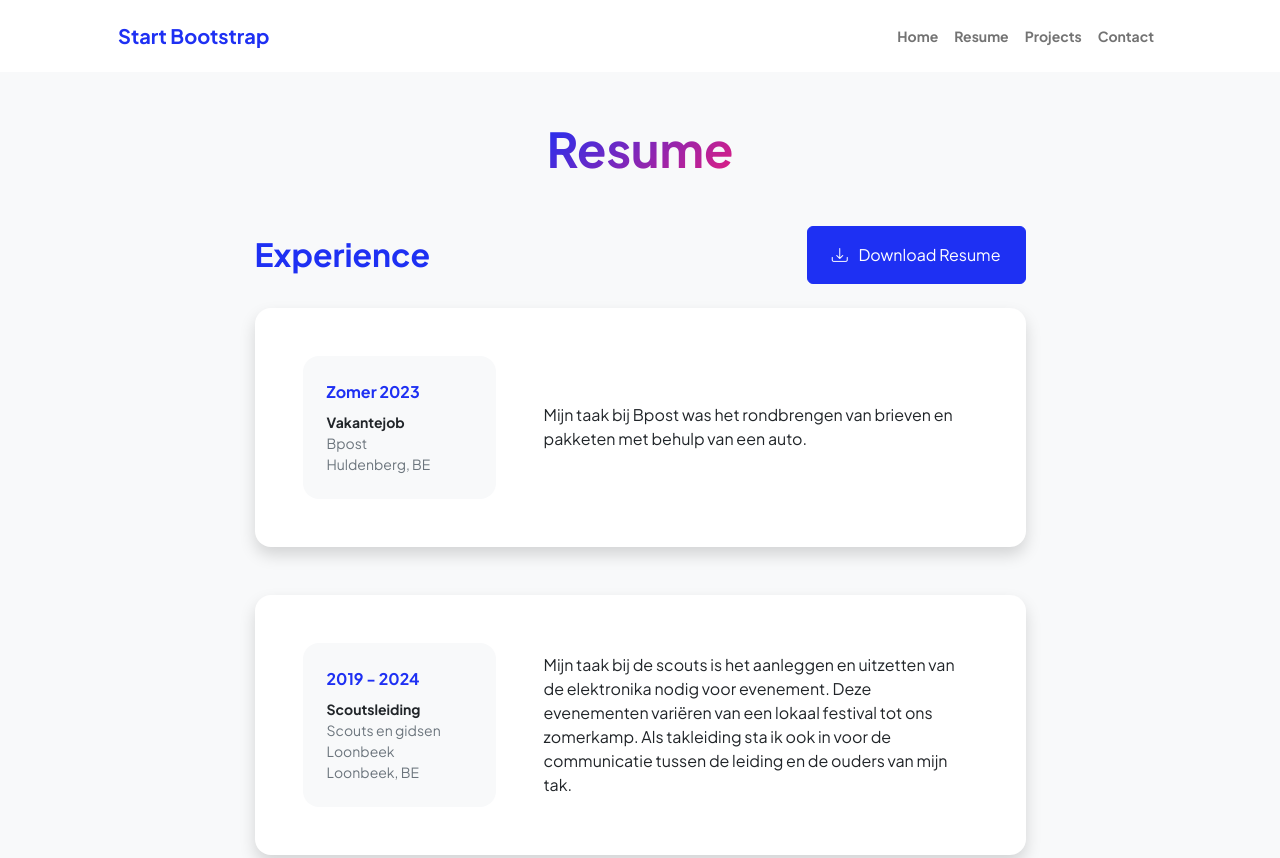
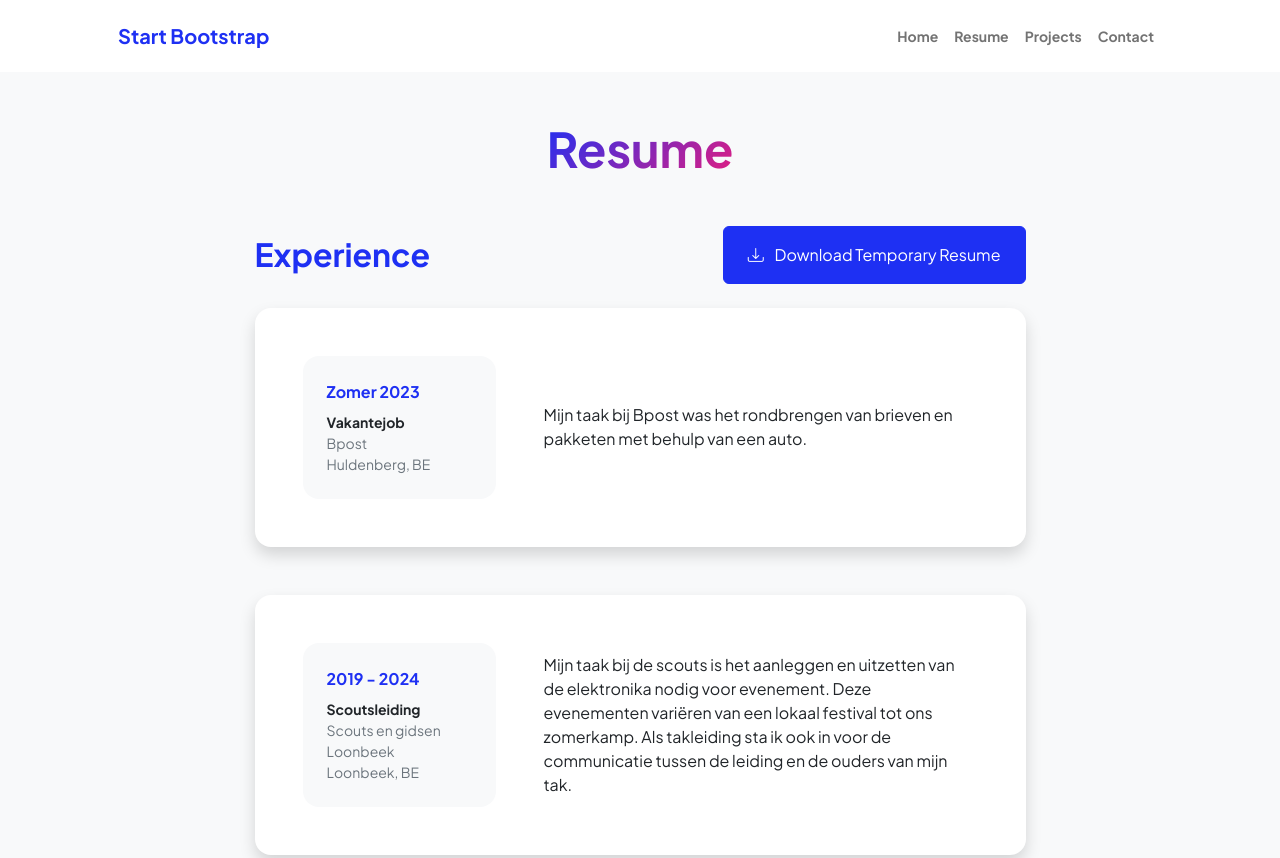
Before and after one commit to ThomasDeboel/ThomasDeboel.github.io, a plain HTML site: page resume.html in a window 1280 px wide. Shown: the top 858 px of the page. Drawn offline with nearby package versions, Linux system fonts and the light colour scheme.

Commit message:
Update resume download link

```diff
--- a/resume.html
+++ b/resume.html
@@ -48,9 +48,9 @@
                                 <!-- Download resume button-->
                                 <!-- Note: Set the link href target to a PDF file within your project-->
                                 <div class="text-center">
-                                    <a class="btn btn-primary px-4 py-3 d-none d-sm-inline-block" href="#!">
+                                    <a class="btn btn-primary px-4 py-3 d-none d-sm-inline-block" href="assets/cv_V2.pdf">
                                         <div class="d-inline-block bi bi-download me-2"></div>
-                                        Download Resume
+                                        Download Temporary Resume
                                     </a>
                                 </div>
                                 <a class="btn btn-primary px-3 py-2 d-inline-block d-sm-none" href="#!">
```
Also changed, not shown: 1 other file.
